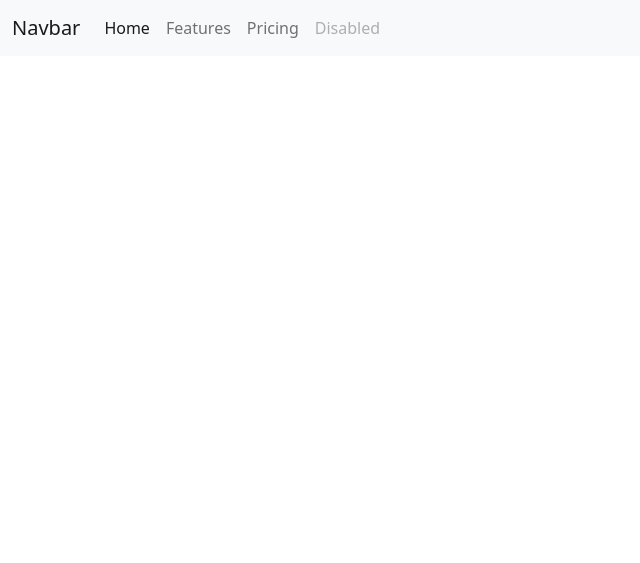
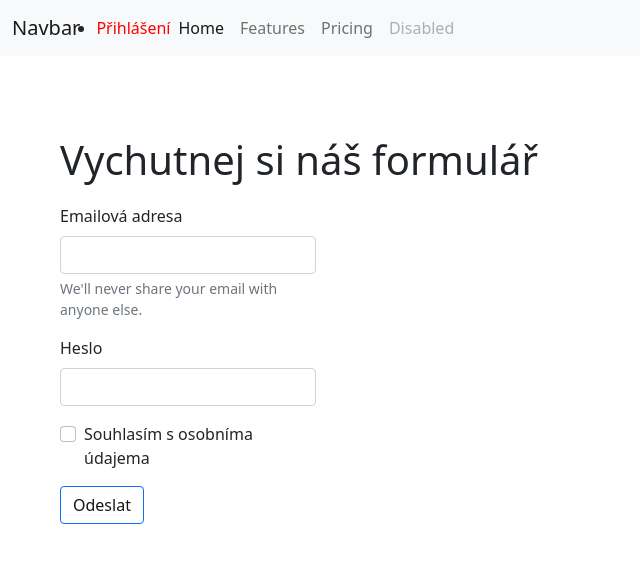
Before and after one commit to MilanMizera/First_project, a PHP site: page / in a window 1280 px wide. Shown: the top 563 px of the page, without its empty margins (0-640 px from the left). Run offline with PHP 8.4, Linux system fonts and the light colour scheme.

Commit message:
Test formuláře
jen testuji

```diff
--- a/Header.php
+++ b/Header.php
@@ -14,7 +14,13 @@
       <nav class="navbar navbar-expand-lg navbar-light bg-light">
   <div class="container-fluid">
     <a class="navbar-brand" href="#">Navbar</a>
-    <button class="navbar-toggler" type="button" data-bs-toggle="collapse" data-bs-target="#navbarNav" aria-controls="navbarNav" aria-expanded="false" aria-label="Toggle navigation">
+    <ul>
+    <li>
+        <a class="milanos" href="#">Přihlášení</a>
+    </li>
+    </ul>
+    <button class="navbar-toggler" type="button" data-bs-toggle="collapse"
+    data-bs-target="#navbarNav" aria-controls="navbarNav" aria-expanded="false" aria-label="Toggle navigation">
       <span class="navbar-toggler-icon"></span>
     </button>
     <div class="collapse navbar-collapse" id="navbarNav">
--- a/index.php
+++ b/index.php
@@ -9,11 +9,29 @@
     <link rel="stylesheet" href="style.css">
 </head>
 <body>
+
     <header>
         <?php
         include "Header.php";
         ?>
     </header>
+    <h1 class="formtitle">Vychutnej si náš formulář</h1>
+    <form>
+  <div class="mb-3">
+    <label for="exampleInputEmail1" class="form-label">Emailová adresa</label>
+    <input type="email" class="form-control" id="exampleInputEmail1" aria-describedby="emailHelp">
+    <div id="emailHelp" class="form-text">We'll never share your email with anyone else.</div>
+  </div>
+  <div class="mb-3">
+    <label for="exampleInputPassword1" class="form-label">Heslo</label>
+    <input type="password" class="form-control" id="exampleInputPassword1">
+  </div>
+  <div class="mb-3 form-check">
+    <input type="checkbox" class="form-check-input" id="exampleCheck1">
+    <label class="form-check-label" for="exampleCheck1">Souhlasím s osobníma údajema</label>
+  </div>
+  <button type="submit" class="btn btn-primary">Odeslat</button>
+</form>
 <script src="js/bootstrap.js"> </script>
 
 </body>
--- a/style.css
+++ b/style.css
@@ -0,0 +1,36 @@
+/*hlavička*/
+.milanos {
+    display: flex;
+    align-items: center;
+    justify-content: center;
+    border: 2 px solid red ;
+    text-decoration: none;
+    color: red;
+    width: 100%;
+    flex-grow: 0;
+
+
+}
+ul {
+    padding: 0px;
+    margin: 0px;
+}
+/*formulář*/
+form {
+    width: 20%;
+    margin-left: 60px;
+}
+.formtitle {
+    margin-top: 80px;
+    margin-left: 60px;
+    margin-bottom: 20px;
+}
+.btn-primary:hover {
+background-color: #0d6efd;
+color: rgb(255, 255, 255);
+}
+
+.btn-primary {
+    background-color: white;
+    color: rgb(22, 22, 22);
+}
```
Also changed, not shown: 1 other file.
